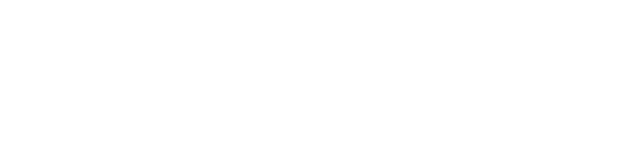
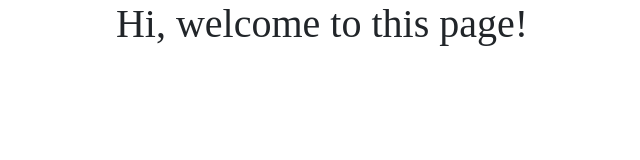
Before and after one commit to leirevalencia/portfolio, a plain HTML site: page index.html in a window 1280 px wide. Shown: the whole page, without its empty margins (318-958 px from the left). Drawn offline with nearby package versions, Linux system fonts and the light colour scheme.

Commit message:
bootstrap added

```diff
--- a/index.html
+++ b/index.html
@@ -5,9 +5,14 @@
     <meta name="viewport" content="width=device-width, initial-scale=1.0">
     <!--LINK TO CSS-->
     <link rel="stylesheet" href="src/style.css">
+    <!--LINKS BOOTSTRAP-->
+    <link href="https://cdn.jsdelivr.net/npm/bootstrap@5.3.1/dist/css/bootstrap.min.css" rel="stylesheet" integrity="sha384-4bw+/aepP/YC94hEpVNVgiZdgIC5+VKNBQNGCHeKRQN+PtmoHDEXuppvnDJzQIu9" crossorigin="anonymous">
+    <script src="https://cdn.jsdelivr.net/npm/bootstrap@5.3.1/dist/js/bootstrap.bundle.min.js" integrity="sha384-HwwvtgBNo3bZJJLYd8oVXjrBZt8cqVSpeBNS5n7C8IVInixGAoxmnlMuBnhbgrkm" crossorigin="anonymous"></script>
     <title>Homepage Leire</title>
 </head>
 <body>
-
+   <h1>
+        Hi, welcome to this page!
+   </h1>
 </body>
 </html>
--- a/src/style.css
+++ b/src/style.css
@@ -0,0 +1,4 @@
+h1 {
+    font-family: brush script mt;
+    text-align: center;
+}
```
Also changed, not shown: about-me.html (+3 -0 lines), contact.html (+3 -0 lines), projects.html (+3 -0 lines).
